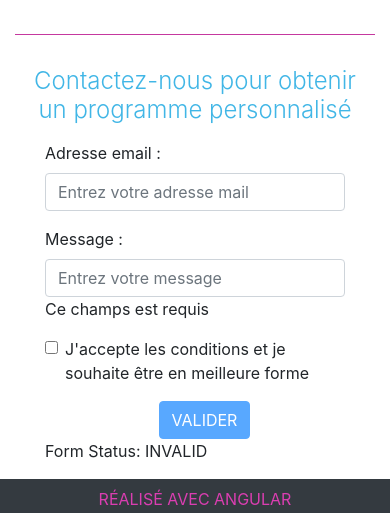
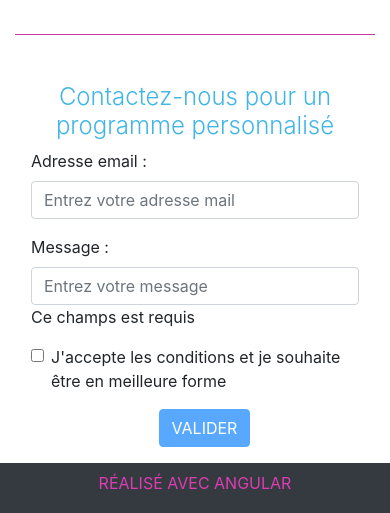
Before and after one commit to Ots-S/MyGym, an Angular app: page / in a window 390 px wide. Shown: the part 2599-3112 px from the top of the page. Built offline with nearby package versions, Linux system fonts and the light colour scheme.

Commit message:
style - responsive form

```diff
--- a/src/app/components/contact-form/contact-form.component.html
+++ b/src/app/components/contact-form/contact-form.component.html
@@ -43,6 +43,4 @@
       Votre message a bien été envoyé !
     </p>
   </div>
-
-  <p>Form Status: {{ form.status }}</p>
 </form>
--- a/src/app/components/home/home.component.html
+++ b/src/app/components/home/home.component.html
@@ -32,13 +32,19 @@
     ></app-exercice-card>
   </div>
   <hr />
-  <div class="col mb-3">
-    <h1 class="display-4 text-center category-title mb-3">
-      Contactez-nous pour obtenir un programme personnalisé
-    </h1>
-    <div class="col">
+  <div class="row p-3 justify-content-center">
+    <div class="col my-auto d-block d-md-none">
+      <h1 class="display-4 text-center category-title">
+        Contactez-nous pour un programme personnalisé
+      </h1>
+    </div>
+    <div class="col-lg-6">
       <app-contact-form></app-contact-form>
     </div>
-    <div class="col my-auto"></div>
+    <div class="col my-auto d-none d-sm-block">
+      <h1 class="display-4 text-center category-title">
+        Contactez-nous pour un programme personnalisé
+      </h1>
+    </div>
   </div>
 </div>
```
